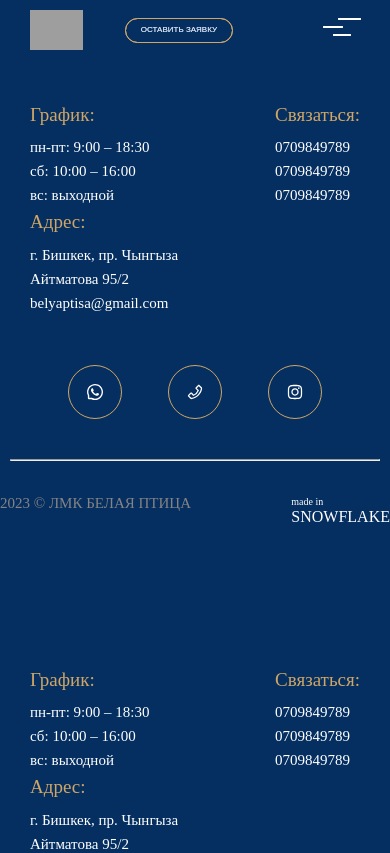
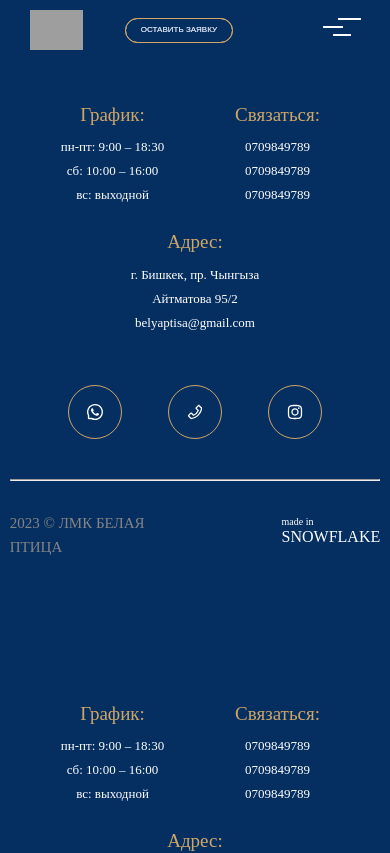
Before and after one commit to pipisasa/white-bird-front, a Next.js app: page /Layout/Layout in a window 390 px wide. Shown: the top 853 px of the page. Built offline with nearby package versions, Linux system fonts and the light colour scheme; grey boxes are pictures that could not be loaded.

Commit message:
fix-adaptive: card, cardsBlock, footer, memories

```diff
--- a/components/Card/Card.module.scss
+++ b/components/Card/Card.module.scss
@@ -22,6 +22,7 @@
     font-family: "SangBleu Empire Trial", sans-serif;
     font-weight: 100;
     color: #2e2e2e;
+    padding-top: 20px;
   }
   //   card_title
 
@@ -32,6 +33,7 @@
     font-size: 15px;
     line-height: 140%;
     color: #000000;
+    padding-top: 20px;
   }
   // card_description
 }
--- a/components/Events/Events.module.scss
+++ b/components/Events/Events.module.scss
@@ -1,6 +1,7 @@
 .events {
   max-width: 60%;
   margin: 0 auto;
+  padding: 0 20px 0 20px;
   h1 {
     font-size: clamp(30px, 12vw, 70px);
     line-height: 110%;
@@ -9,6 +10,7 @@
     font-weight: 100;
     color: #2e2e2e;
     padding: 60px 0 60px 0;
+    text-align: center;
   }
 }
 
--- a/components/Footer/Footer.module.scss
+++ b/components/Footer/Footer.module.scss
@@ -1,7 +1,6 @@
 .footer {
   width: 100%;
-   background: #052f61;
-
+  background: #052f61;
   padding-top: 100px;
   padding-bottom: 40px;
   .footer_contents {
@@ -69,6 +68,7 @@
     display: flex;
     margin: 0 auto;
     margin-top: 30px;
+    width: 95%;
     max-width: 1200px;
     justify-content: space-between;
     p {
@@ -100,3 +100,33 @@
     }
   }
 }
+
+@media screen and (min-width: 0px) and (max-width: 401px) {
+  .footer_content{
+    width: 50%;
+    text-align: center !important;
+  }
+  .footer_content:last-child{
+    width: 100%;
+    padding-top: 20px;
+  }
+  .low{
+    div:first-child{
+      width: 40%;
+      p{
+        text-align: start;
+      }
+    }
+  }
+}
+
+@media screen and (min-width: 0px) and (max-width: 500px) {
+  .footer_content{
+    h5{
+      font-size: 15px;
+    }
+    p{
+      font-size: 13px;
+    }
+  }
+}
--- a/components/Loader/Loader.jsx
+++ b/components/Loader/Loader.jsx
@@ -108,7 +108,7 @@ const Loader = () => {
   useEffect(() => {
     const timeoutId = setTimeout(() => {
       setShowLoader(true);
-    }, 2500); // задержка перед показом лоадера
+    }, 2500);
 
     return () => clearTimeout(timeoutId);
   }, []);
--- a/components/Memories/Memories.module.scss
+++ b/components/Memories/Memories.module.scss
@@ -37,7 +37,7 @@
         font-family: "Ubuntu";
         font-style: normal;
         font-weight: 300;
-        font-size: 15px;
+        font-size: 17px;
         line-height: 180%;
         color: #fff;
       }
@@ -76,7 +76,7 @@
       }
       .right {
         p {
-          font-size: 13px;
+          font-size: 17px;
         }
       }
     }
--- a/pages/Layout/Layout.jsx
+++ b/pages/Layout/Layout.jsx
@@ -15,7 +15,6 @@ const Layout = ({ children }) => {
   return (
     <>
       <Loader />
-
       <Header />
       {children}
       <Footer />
```
Also changed, not shown: components/CardsBlock/CardsBlock.module.scss (+19 -2 lines).
